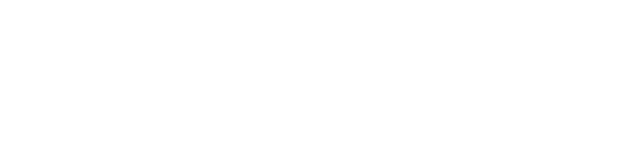
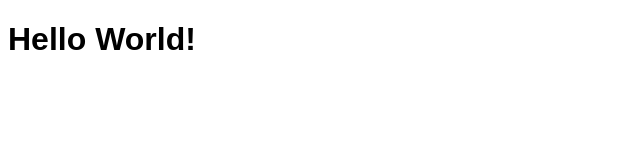
Before and after one commit to dwiartngsh/latihan-git2, a plain HTML site: page index.html in a window 1280 px wide. Shown: the whole page, without its empty margins (0-640 px from the left). Drawn offline with Linux system fonts and the light colour scheme.

Commit message:
mengubah file index dan menambah file style.css

```diff
--- a/index.html
+++ b/index.html
@@ -2,9 +2,10 @@
 <html>
     <head>
         <title> coba git </title>
+        <link rel="stylesheet" type="text/css" href="style.css">
 
     </head>
 <body>
-
+    <h1> Hello World! </h1>
 </body>
 </html>
--- /dev/null
+++ b/style.css
@@ -0,0 +1,3 @@
+body{
+    font-family: arial;
+}
```
